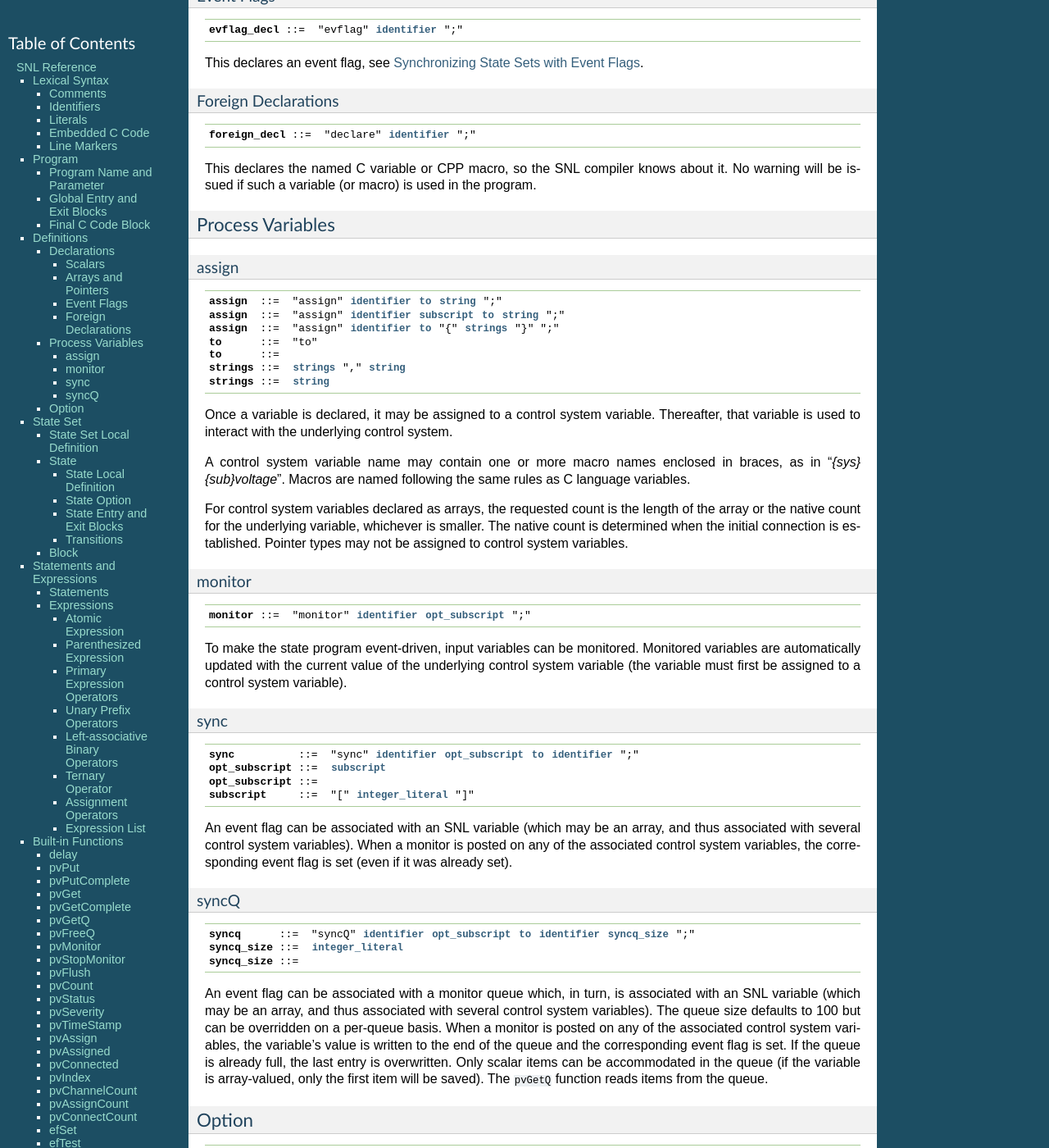
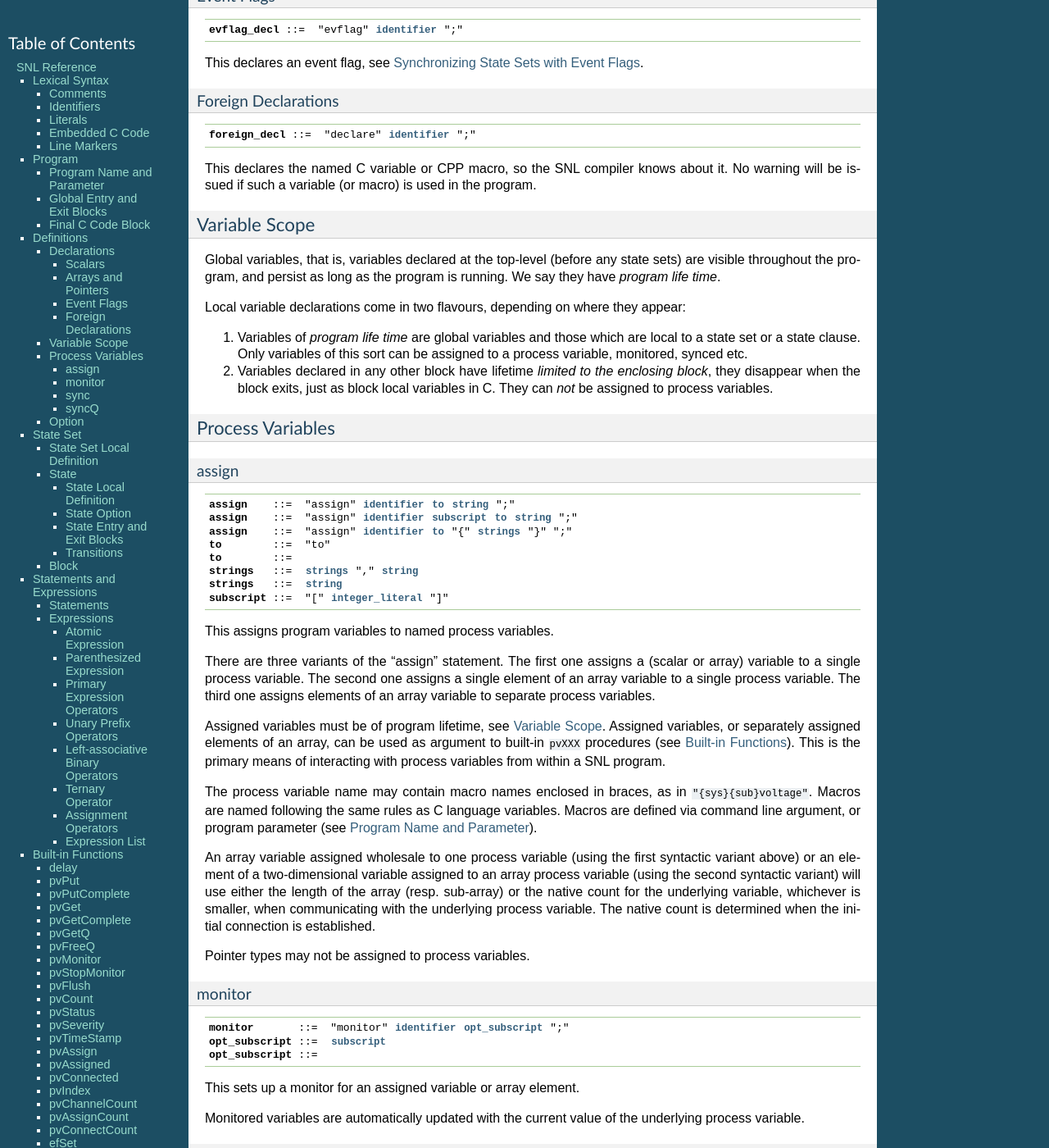
Before and after one commit to jeonghanlee/sequencer-2-2, a Sphinx documentation site: the page built from documentation/Reference.txt, in a window 1280 px wide and 1400 px high, scrolled down 3472 px. Shown: the whole window at 82% size. Built offline with Sphinx 7.4.7, drawn with Linux system fonts in a browser that asks for light colours; some of the changed text lies outside the part shown.

Commit message:
docs: fixed section on variable scope, started fixing sections on assign and monitor

```diff
--- a/documentation/Reference.txt
+++ b/documentation/Reference.txt
@@ -41,8 +41,9 @@ Literals
    string_literal: <same as in C>
 
 The lexical syntax of identifiers, as well as numeric and string
-literals is exactly as in C, including automatic string concatenation,
-character literals.
+literals is exactly as in C, including automatic string
+concatenation, character literals, and octal, decimal, and
+hexadecimal integer literals.
 
 Note that array and struct initializers are not supported.
 
@@ -207,8 +209,8 @@ The type ``string`` can be viewed as if it were defined in C as::
    typedef char string[MAX_STRING_SIZE];
 
 where ``MAX_STRING_SIZE`` is supposed to be defined in one of the
-included header files form EPICS base. The exact value depends on the
-EPICS base version (but in all versions is at least 40).
+included header files form EPICS base. The exact value depends on
+the EPICS base version (but in all versions is at least 40).
 
 Arrays and Pointers
 ~~~~~~~~~~~~~~~~~~~
@@ -220,8 +222,8 @@ Arrays and Pointers
    decl: `type` "*" `identifier` `subscript` ";"
 
 SNL allows declaration of one- or two-dimensional arrays of scalar
-elements, as well as pointers to scalars, and (one-dimensional) arrays
-of such pointers.
+elements, as well as pointers to scalars, and (one-dimensional)
+arrays of such pointers.
 
 Note that arrays of strings and event flags are not supported.
 
@@ -245,6 +247,27 @@ This declares the named C variable or CPP macro, so the SNL compiler
 knows about it. No warning will be issued if such a variable (or macro)
 is used in the program.
 
+.. _VariableScope:
+
+Variable Scope
+^^^^^^^^^^^^^^
+
+Global variables, that is, variables declared at the top-level (before
+any state sets) are visible throughout the program, and persist as long
+as the program is running. We say they have *program life time*.
+
+Local variable declarations come in two flavours, depending on where
+they appear:
+
+#. Variables of *program life time* are global variables and those
+   which are local to a state set or a state clause. Only variables of
+   this sort can be assigned to a process variable, monitored, synced
+   etc.
+#. Variables declared in any other block have lifetime *limited to the
+   enclosing block*, they disappear when the block exits, just as block
+   local variables in C. They can *not* be assigned to process
+   variables.
+
 Process Variables
 ^^^^^^^^^^^^^^^^^
 
@@ -259,40 +282,57 @@ assign
    to:
    strings: `strings` "," `string`
    strings: `string`
+   subscript: "[" `integer_literal` "]"
 
-Once a variable is declared, it may be assigned to a control system
-variable. Thereafter, that variable is used to interact with the
-underlying control system.
+This assigns program variables to named process variables.
 
-A control system variable name may contain one or more macro names
-enclosed in braces, as in "*{sys}{sub}voltage*". Macros are named
-following the same rules as C language variables.
+There are three variants of the "assign" statement. The first one
+assigns a (scalar or array) variable to a single process variable.
+The second one assigns a single element of an array variable to a
+single process variable. The third one assigns elements of an array
+variable to separate process variables.
 
-For control system variables declared as arrays, the requested
-count is the length of the array or the native count for the
-underlying variable, whichever is smaller. The native count is
-determined when the initial connection is established. Pointer
-types may not be assigned to control system variables.
+Assigned variables must be of program lifetime, see
+:ref:`VariableScope`. Assigned variables, or separately assigned
+elements of an array, can be used as argument to built-in ``pvXXX``
+procedures (see `Built-in Functions`_). This is the primary means of
+interacting with process variables from within a SNL program.
+
+The process variable name may contain macro names enclosed in
+braces, as in ``"{sys}{sub}voltage"``. Macros are named following
+the same rules as C language variables. Macros are defined via
+command line argument, or program parameter (see `Program Name and
+Parameter`_).
+
+An array variable assigned wholesale to one process variable (using
+the first syntactic variant above) or an element of a
+two-dimensional variable assigned to an array process variable
+(using the second syntactic variant) will use either the length of
+the array (resp. sub-array) or the native count for the underlying
+variable, whichever is smaller, when communicating with the
+underlying process variable. The native count is determined when the
+initial connection is established.
+
+Pointer types may not be assigned to process variables.
 
 monitor
 ~~~~~~~
 
 .. productionlist::
    monitor: "monitor" `identifier` `opt_subscript` ";"
+   opt_subscript: `subscript`
+   opt_subscript:
 
-To make the state program event-driven, input variables can be
-monitored. Monitored variables are automatically updated with the
-current value of the underlying control system variable (the
-variable must first be assigned to a control system variable).
+This sets up a monitor for an assigned variable or array element.
+
+Monitored variables are automatically updated with the
+current value of the underlying process variable.
 
 sync
 ~~~~
 
 .. productionlist::
    sync: "sync" `identifier` `opt_subscript` `to` `identifier` ";"
-   opt_subscript: `subscript`
-   opt_subscript:
-   subscript: "[" `integer_literal` "]"
 
 An event flag can be associated with an SNL variable (which may be
 an array, and thus associated with several control system
@@ -653,6 +693,7 @@ Expression List
 Comma separated expression lists are not expressions (in SNL), since
 SNL does not support the comma operator. However, they appear as parts
 of expressions and statements, and then have the same meaning as in C.
+
 
 .. _BuiltinFunctions:
 
@@ -1084,33 +1125,6 @@ Examination of the intermediate C code that the compiler produces
 will indicate how to use the built-in functions and database
 variables.
 
-.. _VariableScope:
-
-Variable Scope
-^^^^^^^^^^^^^^
-
-TODO: this needs updating
-
-All variables declared in a state program are made static
-(non-global) in the C file, and thus are not accessible outside the
-state program module.
-
-Local variables can be escaped and declared within *when* clauses
-(this will result in a "variable used but not declared" warning
-from the compiler; ignore it). However, when using the :option:`+r` option,
-the same name cannot be used for SNL and local variables (because
-the compiler is not clever enough to realize that use of the local
-variable is intended; see `Variable Modification for Reentrant Option`_.
-For example::
-
-  when ( pvPutComplete( init, TRUE, done)) {
-    %% long i;
-    printf( "init commands not all done:");
-    for ( i = 0; i < N; i++)
-    printf( " %ld", done[i]);
-    printf( "\\n");
-  } state active
-
 Variable Modification for Reentrant Option
 ^^^^^^^^^^^^^^^^^^^^^^^^^^^^^^^^^^^^^^^^^^
 
```
Also changed, not shown: other parts of documentation/Reference.txt (+2 -1 lines).
